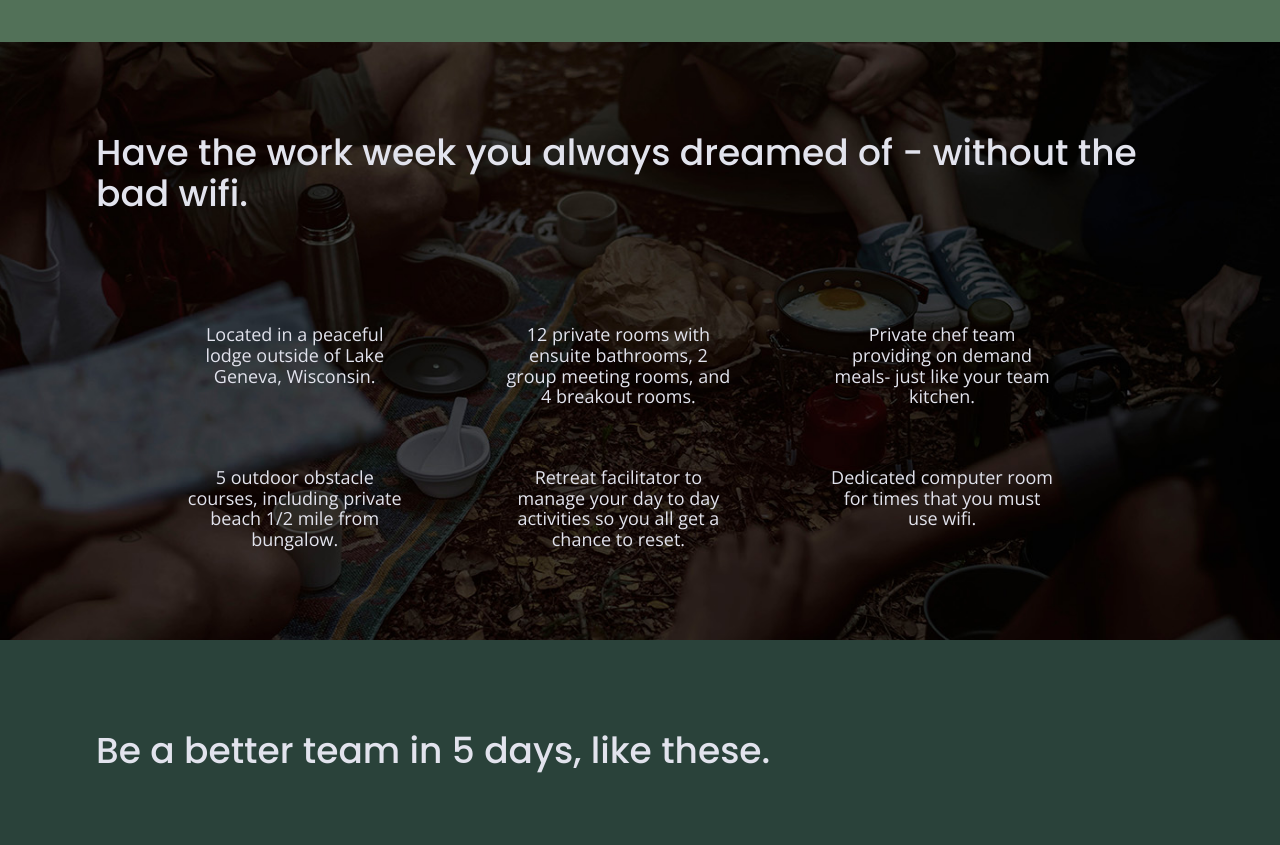
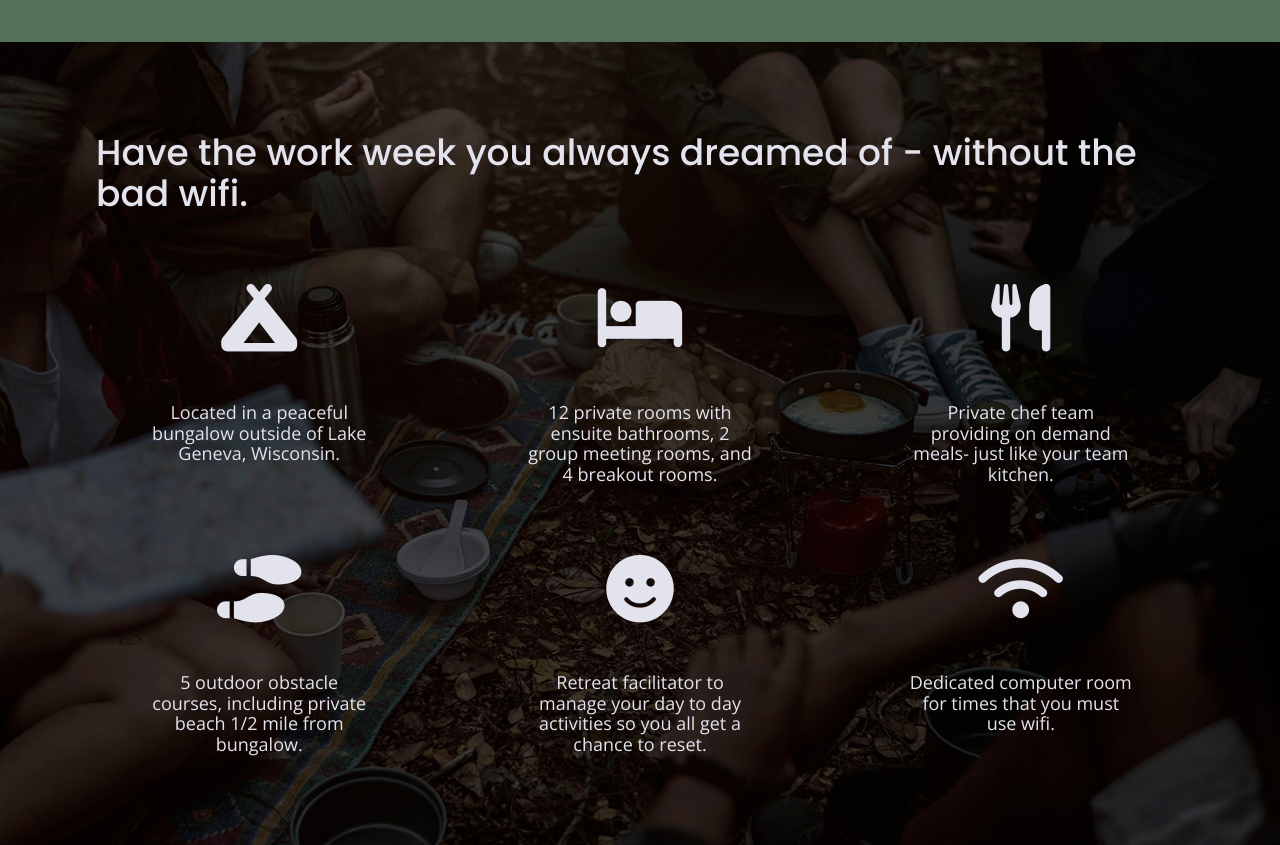
Before and after one commit to ll-zerr/unplugged, a website built with Parcel: page index.html in a window 1280 px wide. Shown: the part 820-1665 px from the top of the page. Built offline with nearby package versions, Linux system fonts and the light colour scheme.

Commit message:
Addition of icons to homepg features

```diff
--- a/css/main.css
+++ b/css/main.css
@@ -330,7 +330,7 @@ input {
 }
 
 .features-headline {
-  padding-bottom: 50px;
+  padding-bottom: 10px;
 }
 
 .features-items {
@@ -344,11 +344,17 @@ input {
   padding: 0 60px;
 }
 
-.fontawesome-icon {}
+/* .fontawesome-icon {
+} */
 
 .features-items p {
-  padding-top: 30px;
   margin: 0;
+}
+
+.features i {
+  font-size: 3.75em;
+  margin-bottom: 40px;
+  padding-top: 50px;
 }
 
 /* Reviews section */
@@ -614,13 +620,22 @@ aside .content-wrapper {
 }
 
 .features-items {
-  width: 85%;
+  width: 80%;
   justify-content: space-between;
   align-items: flex-start;
 }
 
+.features-headline {
+  padding-bottom: 0;
+}
+
 .features article {
   flex-basis: 40%;
+}
+
+.features i {
+  margin-bottom: 20px;
+  padding-top: 40px;
 }
 
 /* Reviews */
@@ -772,12 +787,17 @@ aside .content-wrapper {
 }
 
 /* Features */
+.features-items {
+  width: 100%;
+  padding: 0;
+}
+
 .features article {
   flex-basis: 30%;
 }
 
 .features-items p {
-  padding: 30px 25px 0 25px;
+  padding: 30px 50px 0 50px;
 }
 
 /* Reviews */
--- a/index.html
+++ b/index.html
@@ -24,6 +24,9 @@
 
   <link rel="stylesheet" href="css/normalize.css">
   <link rel="stylesheet" href="css/main.css">
+
+<!-- Font Awesome -->
+  <script src="https://kit.fontawesome.com/d8ee14c736.js" crossorigin="anonymous"></script>
 
   <meta name="theme-color" content="#fafafa">
 </head>
@@ -80,32 +83,32 @@
         <h2 class="features-headline">Have the work week you always dreamed of - without the bad wifi.</h2>
         <div class="features-items">
           <article>
-            <p class="fontawesome-icon"></p>
-            <p class="features-items-description">Located in a peaceful lodge outside of Lake Geneva, Wisconsin.</p>
+            <p class="fontawesome-icon"><i class="fas fa-campground"></i></p>
+            <p class="features-items-description">Located in a peaceful bungalow outside of Lake Geneva, Wisconsin.</p>
           </article>
 
           <article>
-            <p class="fontawesome-icon"></p>
+            <p class="fontawesome-icon"><i class="fas fa-bed"></i></p>
             <p class="features-items-description">12 private rooms with ensuite bathrooms, 2 group meeting rooms, and 4 breakout rooms.</p>
           </article>
 
           <article>
-            <p class="fontawesome-icon"></p>
+            <p class="fontawesome-icon"><i class="fas fa-utensils"></i></p>
             <p class="features-items-description">Private chef team providing on demand meals- just like your team kitchen.</p>
           </article>
 
           <article>
-            <p class="fontawesome-icon"></p>
+            <p class="fontawesome-icon"><i class="fas fa-shoe-prints"></i></p>
             <p class="features-items-description">5 outdoor obstacle courses, including private beach 1/2 mile from bungalow.</p>
           </article>
 
           <article>
-            <p class="fontawesome-icon"></p>
+            <p class="fontawesome-icon"><i class="fas fa-smile"></i></p>
             <p class="features-items-description">Retreat facilitator to manage your day to day activities so you all get a chance to reset.</p>
           </article>
 
           <article>
-            <p class="fontawesome-icon"></p>
+            <p class="fontawesome-icon"><i class="fas fa-wifi"></i></p>
             <p class="features-items-description">Dedicated computer room for times that you must use wifi.</p>
           </article>
         </div>
```
Also changed, not shown: about/index.html (+12 -5 lines), faq/index.html (+3 -0 lines).
